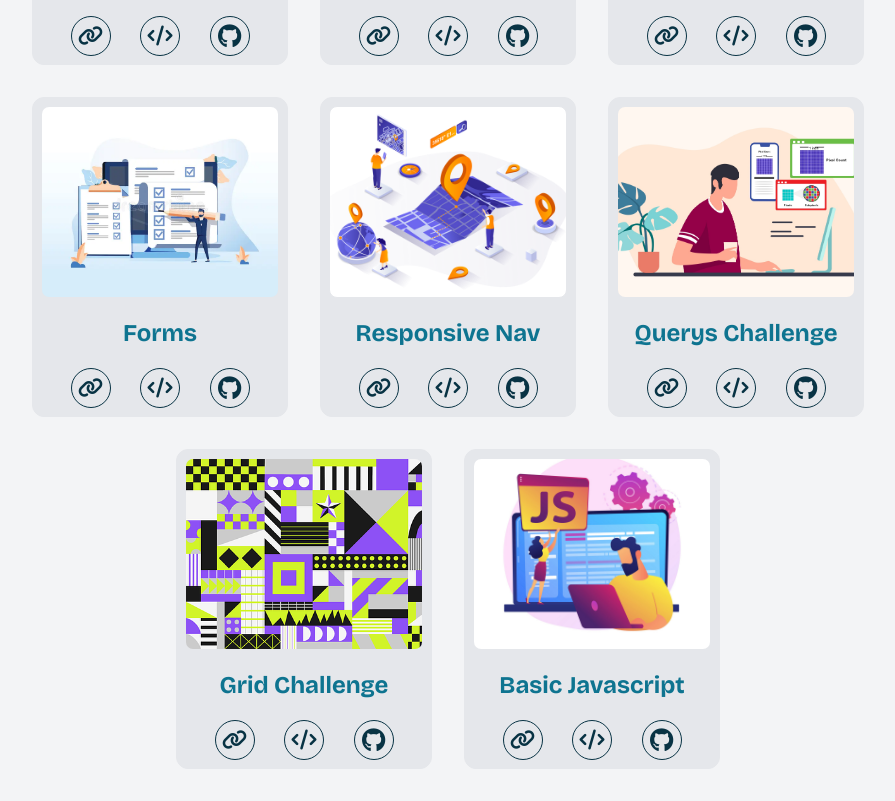
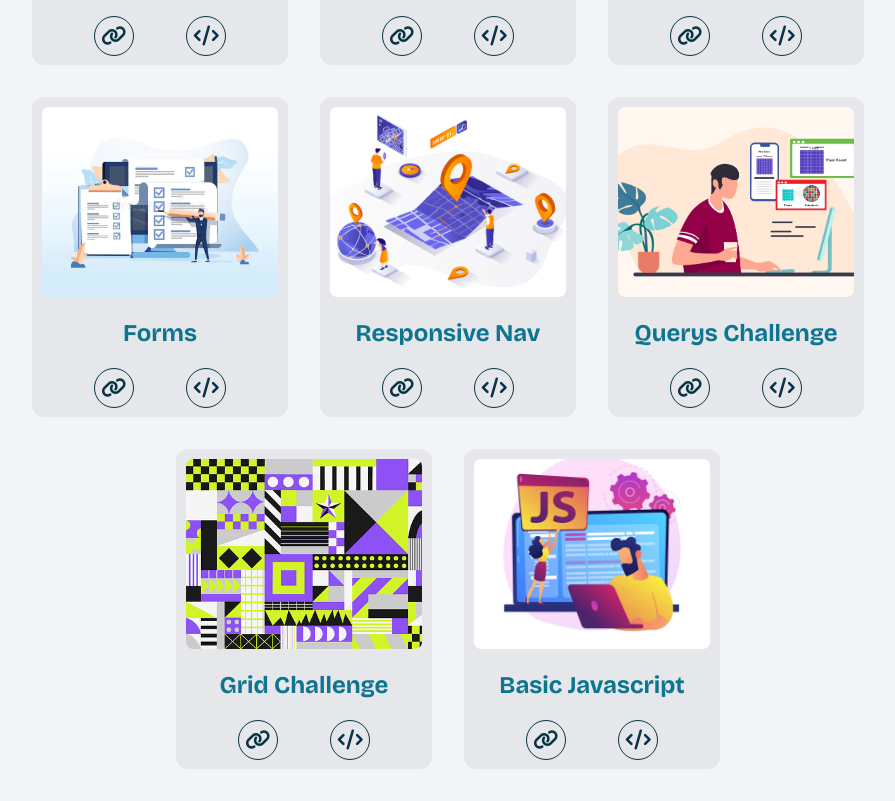
Before and after one commit to KudaWBD/MatiasMoreira, a plain HTML site: page index.html in a window 1280 px wide. Shown: the part 1567-2368 px from the top of the page, without its empty margins (192-1087 px from the left). Drawn offline with nearby package versions, Linux system fonts and the light colour scheme.

Commit message:
Quit button github

```diff
--- a/index.html
+++ b/index.html
@@ -133,7 +133,7 @@
                         <div class="flex items-center justify-evenly w-full">
                             <a href="#" class="text-xl border border-cyan-950 dark:border-cyan-500 dark:text-cyan-500 hover:dark:bg-cyan-500 hover:dark:text-cyan-950 flex items-center justify-center rounded-full h-10 w-10 text-cyan-950 hover:bg-cyan-950 hover:text-cyan-200 transition duration-300"><i class="fa-solid fa-link"></i></a>
                             <a href="#" class="text-xl border border-cyan-950 dark:border-cyan-500 dark:text-cyan-500 hover:dark:bg-cyan-500 hover:dark:text-cyan-950 flex items-center justify-center rounded-full h-10 w-10 text-cyan-950 hover:bg-cyan-950 hover:text-cyan-200 transition duration-300"><i class="fa-solid fa-code"></i></a>
-                            <a href="#" class="text-2xl border border-cyan-950 dark:border-cyan-500 dark:text-cyan-500 hover:dark:bg-cyan-500 hover:dark:text-cyan-950 flex items-center justify-center rounded-full h-10 w-10 text-cyan-950 hover:bg-cyan-950 hover:text-cyan-200 transition duration-300"><i class="fa-brands fa-github"></i></a>
+
                         </div>
                     </div>
 
@@ -145,7 +145,7 @@
                         <div class="flex items-center justify-evenly w-full">
                             <a href="#" class="text-xl border border-cyan-950 dark:border-cyan-500 dark:text-cyan-500 hover:dark:bg-cyan-500 hover:dark:text-cyan-950 flex items-center justify-center rounded-full h-10 w-10 text-cyan-950 hover:bg-cyan-950 hover:text-cyan-200 transition duration-300"><i class="fa-solid fa-link"></i></a>
                             <a href="#" class="text-xl border border-cyan-950 dark:border-cyan-500 dark:text-cyan-500 hover:dark:bg-cyan-500 hover:dark:text-cyan-950 flex items-center justify-center rounded-full h-10 w-10 text-cyan-950 hover:bg-cyan-950 hover:text-cyan-200 transition duration-300"><i class="fa-solid fa-code"></i></a>
-                            <a href="#" class="text-2xl border border-cyan-950 dark:border-cyan-500 dark:text-cyan-500 hover:dark:bg-cyan-500 hover:dark:text-cyan-950 flex items-center justify-center rounded-full h-10 w-10 text-cyan-950 hover:bg-cyan-950 hover:text-cyan-200 transition duration-300"><i class="fa-brands fa-github"></i></a>
+
                         </div>
                     </div>
 
@@ -157,7 +157,7 @@
                         <div class="flex items-center justify-evenly w-full">
                             <a href="#" class="text-xl border border-cyan-950 dark:border-cyan-500 dark:text-cyan-500 hover:dark:bg-cyan-500 hover:dark:text-cyan-950 flex items-center justify-center rounded-full h-10 w-10 text-cyan-950 hover:bg-cyan-950 hover:text-cyan-200 transition duration-300"><i class="fa-solid fa-link"></i></a>
                             <a href="#" class="text-xl border border-cyan-950 dark:border-cyan-500 dark:text-cyan-500 hover:dark:bg-cyan-500 hover:dark:text-cyan-950 flex items-center justify-center rounded-full h-10 w-10 text-cyan-950 hover:bg-cyan-950 hover:text-cyan-200 transition duration-300"><i class="fa-solid fa-code"></i></a>
-                            <a href="#" class="text-2xl border border-cyan-950 dark:border-cyan-500 dark:text-cyan-500 hover:dark:bg-cyan-500 hover:dark:text-cyan-950 flex items-center justify-center rounded-full h-10 w-10 text-cyan-950 hover:bg-cyan-950 hover:text-cyan-200 transition duration-300"><i class="fa-brands fa-github"></i></a>
+
                         </div>
                     </div>
 
@@ -169,7 +169,7 @@
                         <div class="flex items-center justify-evenly w-full">
                             <a href="#" class="text-xl border border-cyan-950 dark:border-cyan-500 dark:text-cyan-500 hover:dark:bg-cyan-500 hover:dark:text-cyan-950 flex items-center justify-center rounded-full h-10 w-10 text-cyan-950 hover:bg-cyan-950 hover:text-cyan-200 transition duration-300"><i class="fa-solid fa-link"></i></a>
                             <a href="#" class="text-xl border border-cyan-950 dark:border-cyan-500 dark:text-cyan-500 hover:dark:bg-cyan-500 hover:dark:text-cyan-950 flex items-center justify-center rounded-full h-10 w-10 text-cyan-950 hover:bg-cyan-950 hover:text-cyan-200 transition duration-300"><i class="fa-solid fa-code"></i></a>
-                            <a href="#" class="text-2xl border border-cyan-950 dark:border-cyan-500 dark:text-cyan-500 hover:dark:bg-cyan-500 hover:dark:text-cyan-950 flex items-center justify-center rounded-full h-10 w-10 text-cyan-950 hover:bg-cyan-950 hover:text-cyan-200 transition duration-300"><i class="fa-brands fa-github"></i></a>
+
                         </div>
                     </div>
 
@@ -181,7 +181,7 @@
                         <div class="flex items-center justify-evenly w-full">
                             <a href="#" class="text-xl border border-cyan-950 dark:border-cyan-500 dark:text-cyan-500 hover:dark:bg-cyan-500 hover:dark:text-cyan-950 flex items-center justify-center rounded-full h-10 w-10 text-cyan-950 hover:bg-cyan-950 hover:text-cyan-200 transition duration-300"><i class="fa-solid fa-link"></i></a>
                             <a href="#" class="text-xl border border-cyan-950 dark:border-cyan-500 dark:text-cyan-500 hover:dark:bg-cyan-500 hover:dark:text-cyan-950 flex items-center justify-center rounded-full h-10 w-10 text-cyan-950 hover:bg-cyan-950 hover:text-cyan-200 transition duration-300"><i class="fa-solid fa-code"></i></a>
-                            <a href="#" class="text-2xl border border-cyan-950 dark:border-cyan-500 dark:text-cyan-500 hover:dark:bg-cyan-500 hover:dark:text-cyan-950 flex items-center justify-center rounded-full h-10 w-10 text-cyan-950 hover:bg-cyan-950 hover:text-cyan-200 transition duration-300"><i class="fa-brands fa-github"></i></a>
+
                         </div>
                     </div>
 
@@ -193,7 +193,7 @@
                         <div class="flex items-center justify-evenly w-full">
                             <a href="#" class="text-xl border border-cyan-950 dark:border-cyan-500 dark:text-cyan-500 hover:dark:bg-cyan-500 hover:dark:text-cyan-950 flex items-center justify-center rounded-full h-10 w-10 text-cyan-950 hover:bg-cyan-950 hover:text-cyan-200 transition duration-300"><i class="fa-solid fa-link"></i></a>
                             <a href="#" class="text-xl border border-cyan-950 dark:border-cyan-500 dark:text-cyan-500 hover:dark:bg-cyan-500 hover:dark:text-cyan-950 flex items-center justify-center rounded-full h-10 w-10 text-cyan-950 hover:bg-cyan-950 hover:text-cyan-200 transition duration-300"><i class="fa-solid fa-code"></i></a>
-                            <a href="#" class="text-2xl border border-cyan-950 dark:border-cyan-500 dark:text-cyan-500 hover:dark:bg-cyan-500 hover:dark:text-cyan-950 flex items-center justify-center rounded-full h-10 w-10 text-cyan-950 hover:bg-cyan-950 hover:text-cyan-200 transition duration-300"><i class="fa-brands fa-github"></i></a>
+
                         </div>
                     </div>
 
@@ -205,7 +205,7 @@
                         <div class="flex items-center justify-evenly w-full">
                             <a href="#" class="text-xl border border-cyan-950 dark:border-cyan-500 dark:text-cyan-500 hover:dark:bg-cyan-500 hover:dark:text-cyan-950 flex items-center justify-center rounded-full h-10 w-10 text-cyan-950 hover:bg-cyan-950 hover:text-cyan-200 transition duration-300"><i class="fa-solid fa-link"></i></a>
                             <a href="#" class="text-xl border border-cyan-950 dark:border-cyan-500 dark:text-cyan-500 hover:dark:bg-cyan-500 hover:dark:text-cyan-950 flex items-center justify-center rounded-full h-10 w-10 text-cyan-950 hover:bg-cyan-950 hover:text-cyan-200 transition duration-300"><i class="fa-solid fa-code"></i></a>
-                            <a href="#" class="text-2xl border border-cyan-950 dark:border-cyan-500 dark:text-cyan-500 hover:dark:bg-cyan-500 hover:dark:text-cyan-950 flex items-center justify-center rounded-full h-10 w-10 text-cyan-950 hover:bg-cyan-950 hover:text-cyan-200 transition duration-300"><i class="fa-brands fa-github"></i></a>
+
                         </div>
                     </div>
 
@@ -217,7 +217,7 @@
                         <div class="flex items-center justify-evenly w-full">
                             <a href="#" class="text-xl border border-cyan-950 dark:border-cyan-500 dark:text-cyan-500 hover:dark:bg-cyan-500 hover:dark:text-cyan-950 flex items-center justify-center rounded-full h-10 w-10 text-cyan-950 hover:bg-cyan-950 hover:text-cyan-200 transition duration-300"><i class="fa-solid fa-link"></i></a>
                             <a href="#" class="text-xl border border-cyan-950 dark:border-cyan-500 dark:text-cyan-500 hover:dark:bg-cyan-500 hover:dark:text-cyan-950 flex items-center justify-center rounded-full h-10 w-10 text-cyan-950 hover:bg-cyan-950 hover:text-cyan-200 transition duration-300"><i class="fa-solid fa-code"></i></a>
-                            <a href="#" class="text-2xl border border-cyan-950 dark:border-cyan-500 dark:text-cyan-500 hover:dark:bg-cyan-500 hover:dark:text-cyan-950 flex items-center justify-center rounded-full h-10 w-10 text-cyan-950 hover:bg-cyan-950 hover:text-cyan-200 transition duration-300"><i class="fa-brands fa-github"></i></a>
+
                         </div>
                     </div>
 
@@ -229,7 +229,7 @@
                         <div class="flex items-center justify-evenly w-full">
                             <a href="#" class="text-xl border border-cyan-950 dark:border-cyan-500 dark:text-cyan-500 hover:dark:bg-cyan-500 hover:dark:text-cyan-950 flex items-center justify-center rounded-full h-10 w-10 text-cyan-950 hover:bg-cyan-950 hover:text-cyan-200 transition duration-300"><i class="fa-solid fa-link"></i></a>
                             <a href="#" class="text-xl border border-cyan-950 dark:border-cyan-500 dark:text-cyan-500 hover:dark:bg-cyan-500 hover:dark:text-cyan-950 flex items-center justify-center rounded-full h-10 w-10 text-cyan-950 hover:bg-cyan-950 hover:text-cyan-200 transition duration-300"><i class="fa-solid fa-code"></i></a>
-                            <a href="#" class="text-2xl border border-cyan-950 dark:border-cyan-500 dark:text-cyan-500 hover:dark:bg-cyan-500 hover:dark:text-cyan-950 flex items-center justify-center rounded-full h-10 w-10 text-cyan-950 hover:bg-cyan-950 hover:text-cyan-200 transition duration-300"><i class="fa-brands fa-github"></i></a>
+
                         </div>
                     </div> -->
                 </div>
```
